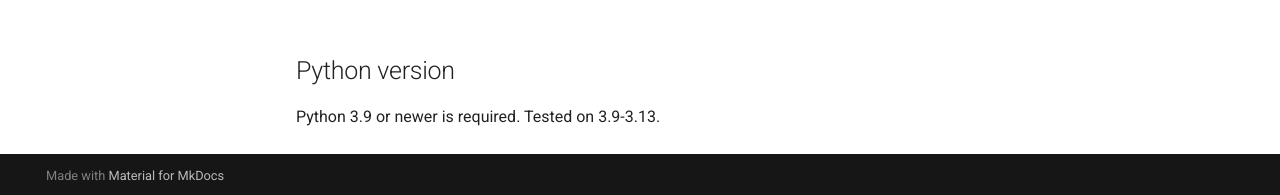
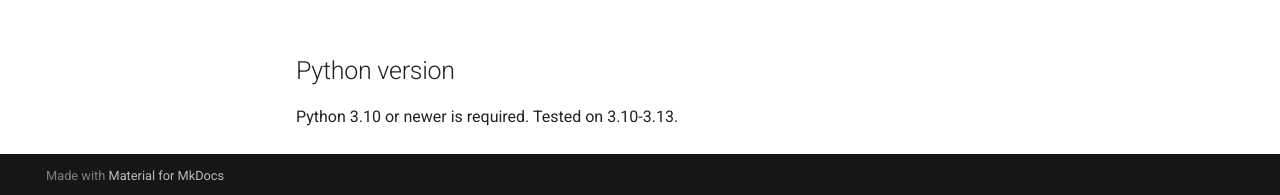
Before and after one commit to AANovokhatskiy/pyscarcopula, an MkDocs documentation site: the page built from docs/getting-started/installation.md, in a window 1280 px wide and 900 px high, scrolled down 631 px. Shown: the part 702-897 px from the top of the window. Built offline with MkDocs 1.6.1 and Material for MkDocs 9.7.7, drawn with Linux system fonts in a browser that asks for light colours; comment, search, counter and statistics services are not loaded.

Commit message:
drop python 3.9 wheel support

```diff
--- a/docs/getting-started/installation.md
+++ b/docs/getting-started/installation.md
@@ -52,4 +52,4 @@ pytest tests/test_cpp.py
 
 ## Python version
 
-Python 3.9 or newer is required. Tested on 3.9-3.13.
+Python 3.10 or newer is required. Tested on 3.10-3.13.
--- a/pyproject.toml
+++ b/pyproject.toml
@@ -8,7 +8,7 @@ version = "0.16.0"
 description = "Python library for bivariate, multivariate, vine, and stochastic copula models"
 readme = "README.md"
 license = "MIT"
-requires-python = ">=3.9"
+requires-python = ">=3.10"
 authors = [
     {name = "Alexey Novokhatskiy", email = "aanovokhatskiy@gmail.com"},
 ]
```
Also changed, not shown: 1 other file.
